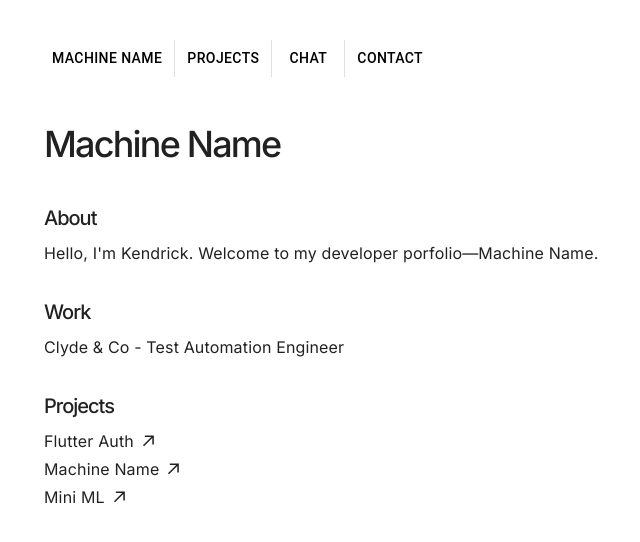
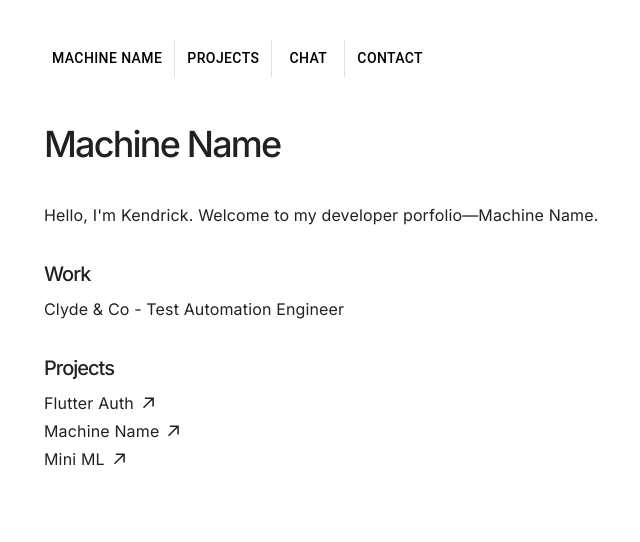
Before and after one commit to machinename/machine_name, a Next.js app: page / in a window 1280 px wide. Shown: the top 542 px of the page, without its empty margins (268-908 px from the left). Built offline with nearby package versions, Linux system fonts and the light colour scheme.

Commit message:
Update page.tsx

```diff
--- a/app/page.tsx
+++ b/app/page.tsx
@@ -16,9 +16,6 @@ return (
 
     <h1 className="tracking-tighter mb-8">Machine Name</h1>
 
-    <h2 className="mb-2 tracking-tighter">
-      About
-    </h2>
     <p className="mb-8">Hello, I&apos;m Kendrick. Welcome to my developer porfolio—Machine Name.</p>
 
 
```
